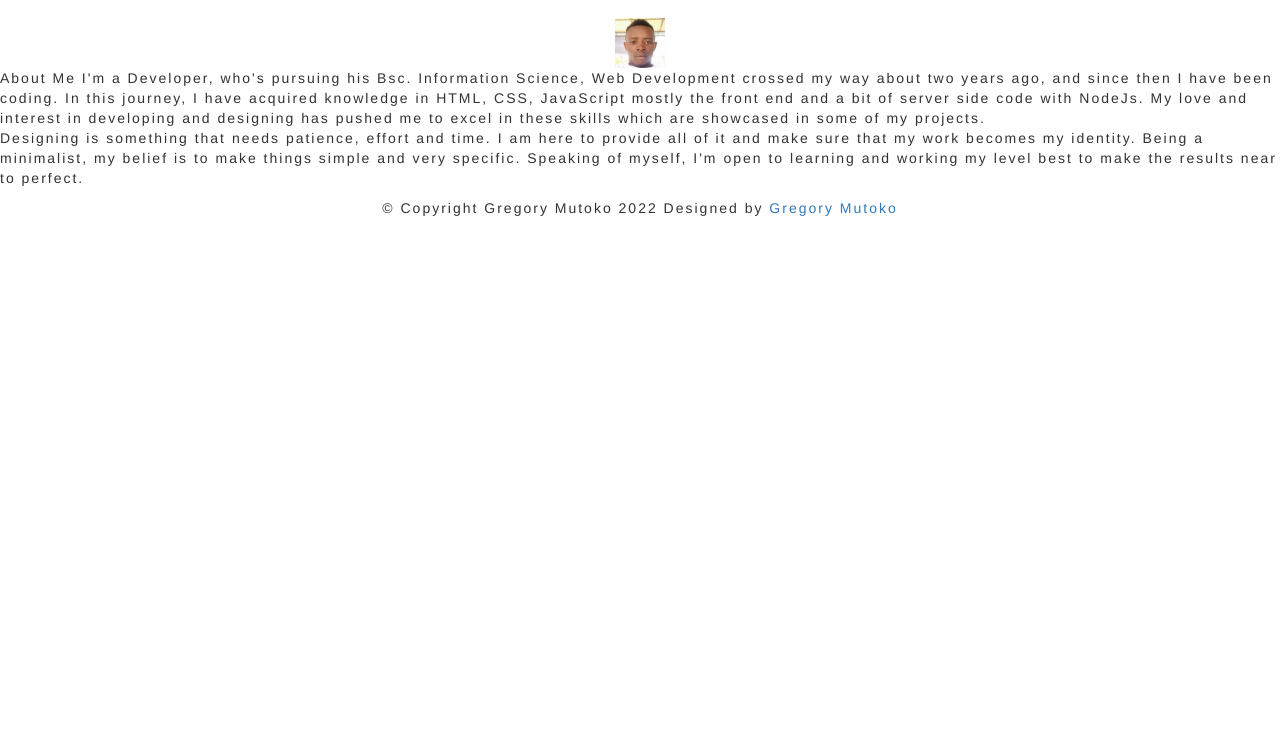
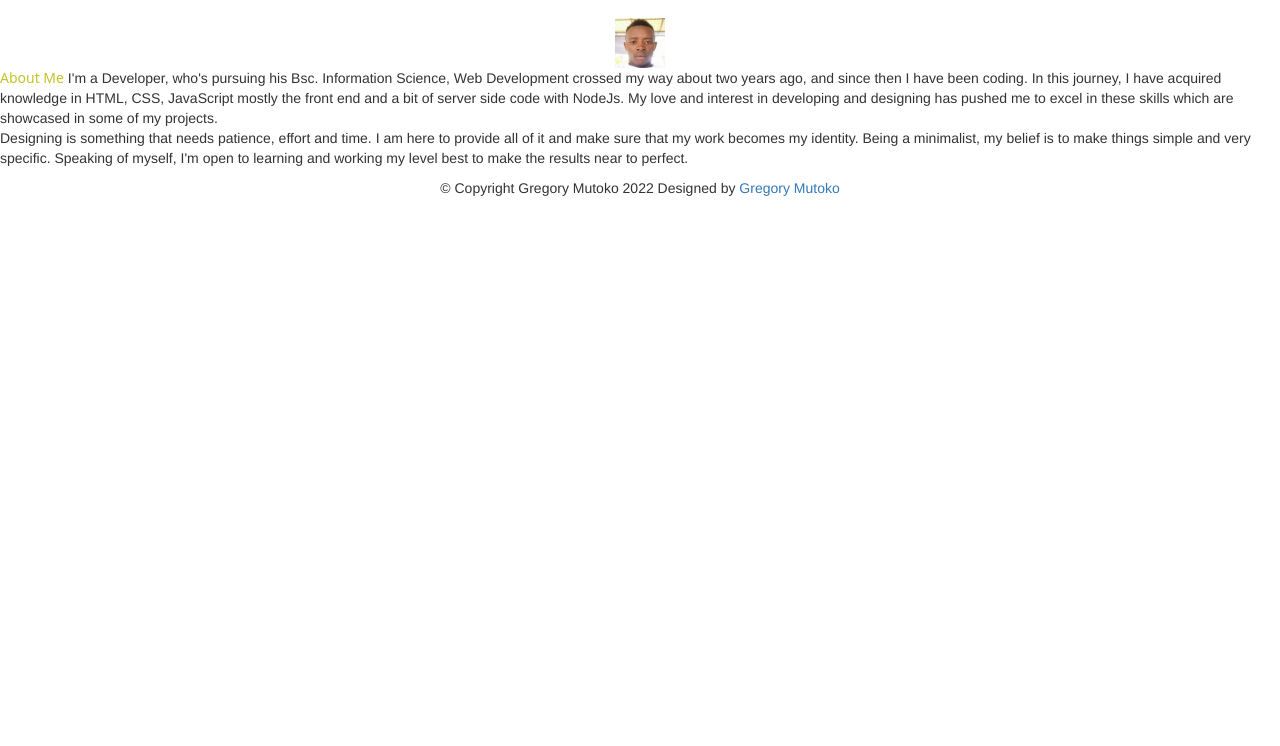
Before and after one commit to abrahamdominic/assignmentforgreg, a plain HTML site: page about.html in a window 1280 px wide. Shown: the part 54-800 px from the top of the page. Drawn offline with nearby package versions, Linux system fonts and the light colour scheme.

Commit message:
Update about.html

```diff
--- a/about.html
+++ b/about.html
@@ -4,7 +4,7 @@
     <meta charset="UTF-8">
     <meta http-equiv="X-UA-Compatible" content="IE=edge">
     <meta name="viewport" content="width=device-width, initial-scale=1.0">
-    <link rel="stylesheet" href="style.css">
+    <link rel="stylesheet" href="about.css">
     <link rel="icon" type="image/jpg" sizes="32x32" href="greg.jpg">
     <link rel="icon" type="image/jpg" sizes="16x16" href="greg.jpg">
     <link rel="stylesheet" href="https://maxcdn.bootstrapcdn.com/bootstrap/3.4.1/css/bootstrap.min.css">
```
